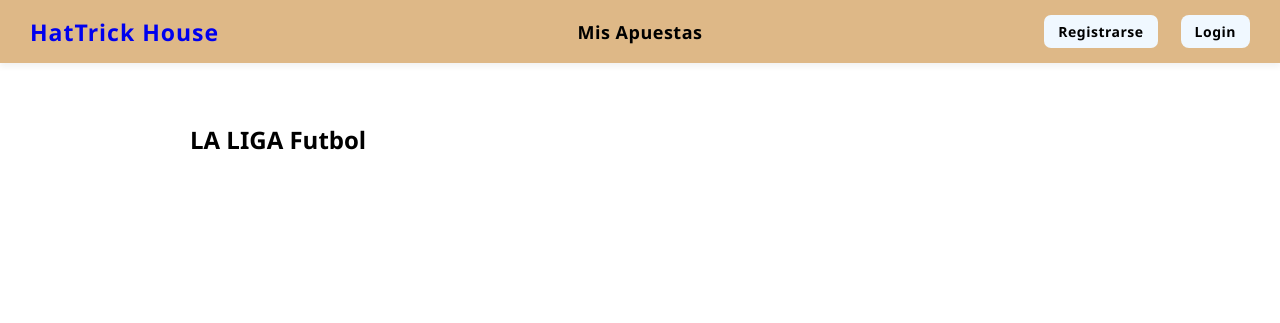
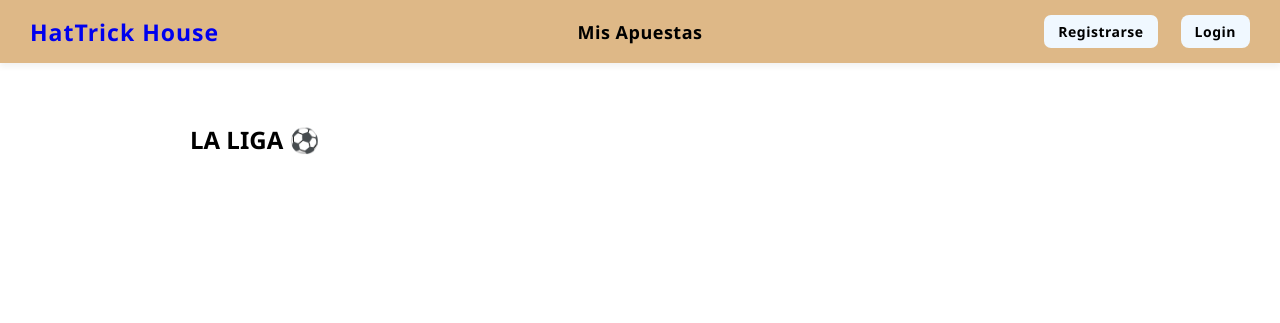
Before and after one commit to BARBERAK/HatTrick-House, a Django app: a page that uses templates/apuestas/partidos_liga.html in a window 1280 px wide. Shown: the top 323 px of the page. Run offline with Django 5.2, Linux system fonts and the light colour scheme; data that the repository does not hold is empty.

Commit message:
Preparación Entrega 2

```diff
--- a/apuestas/static/apuestas/style.css
+++ b/apuestas/static/apuestas/style.css
@@ -600,7 +600,10 @@ body {
   background-color: #d1e7dd;
   color: #0f5132;
   border: 1px solid #a3cfbb;
-   RESULTADOS DEL BUSCADOR AJAX
+}
+
+/* =========================================
+   BUSCADOR AJAX
    ========================================= */
 
 .search-wrapper {
--- a/templates/apuestas/partidos_liga.html
+++ b/templates/apuestas/partidos_liga.html
@@ -7,11 +7,11 @@
 <div class="partidos-completos">
 
     {% if categoria == 'soccer' %}
-        <h2>{{ liga_seleccionada }} Futbol</h2>
+        <h2>{{ liga_seleccionada }} ⚽️</h2>
     {% elif categoria == 'basketball' %}
-        <h2>{{ liga_seleccionada }} Baloncesto</h2>
+        <h2>{{ liga_seleccionada }} 🏀</h2>
     {% elif categoria == 'tenis' %}
-        <h2>{{ liga_seleccionada }} Tenis</h2>
+        <h2>{{ liga_seleccionada }} 🎾</h2>
     {% endif %}
 
     {% for partido in partidos %}
@@ -127,10 +127,6 @@
             const targetId = decodeURIComponent(hash.substring(1));
             const objetivo = document.getElementById(targetId);
 
-            console.log("Hash recibido:", hash);
-            console.log("ID buscado:", targetId);
-            console.log("Elemento encontrado:", objetivo);
-
             if (!objetivo) {
                 return;
             }
```
